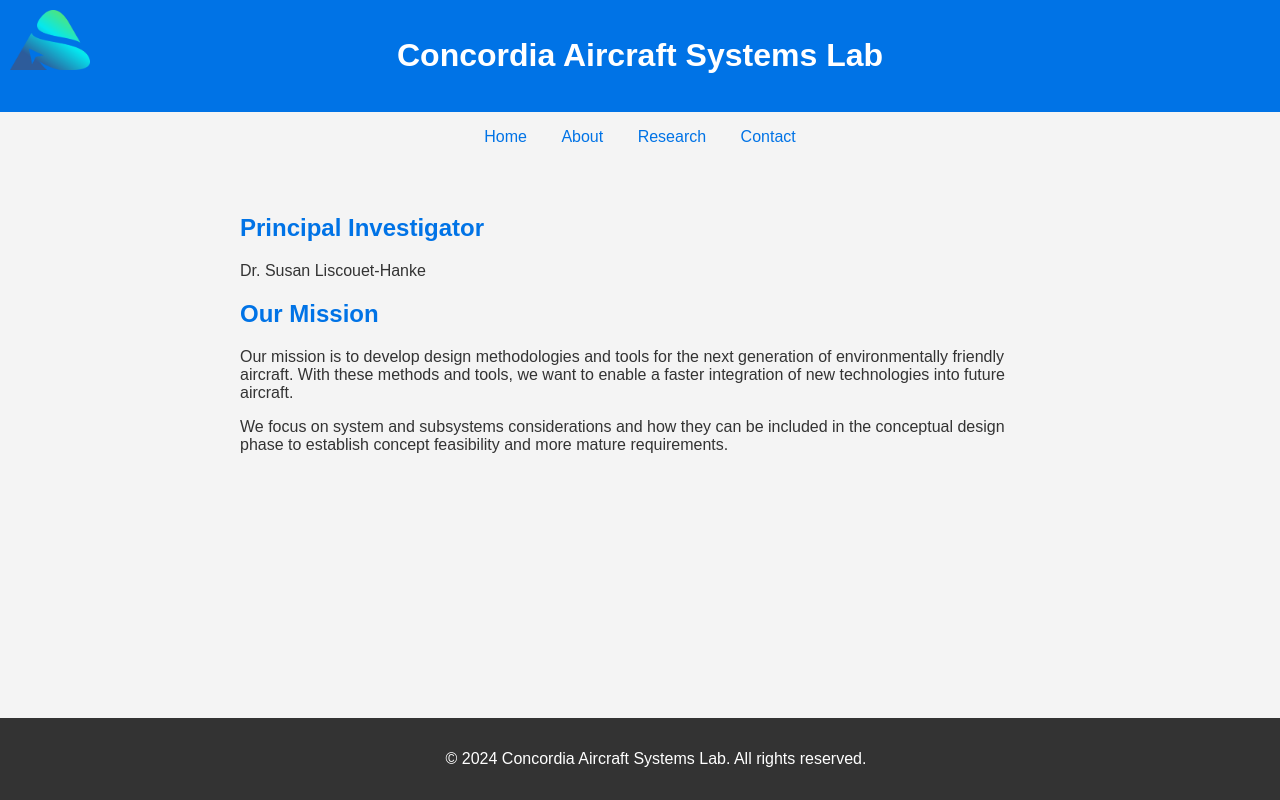
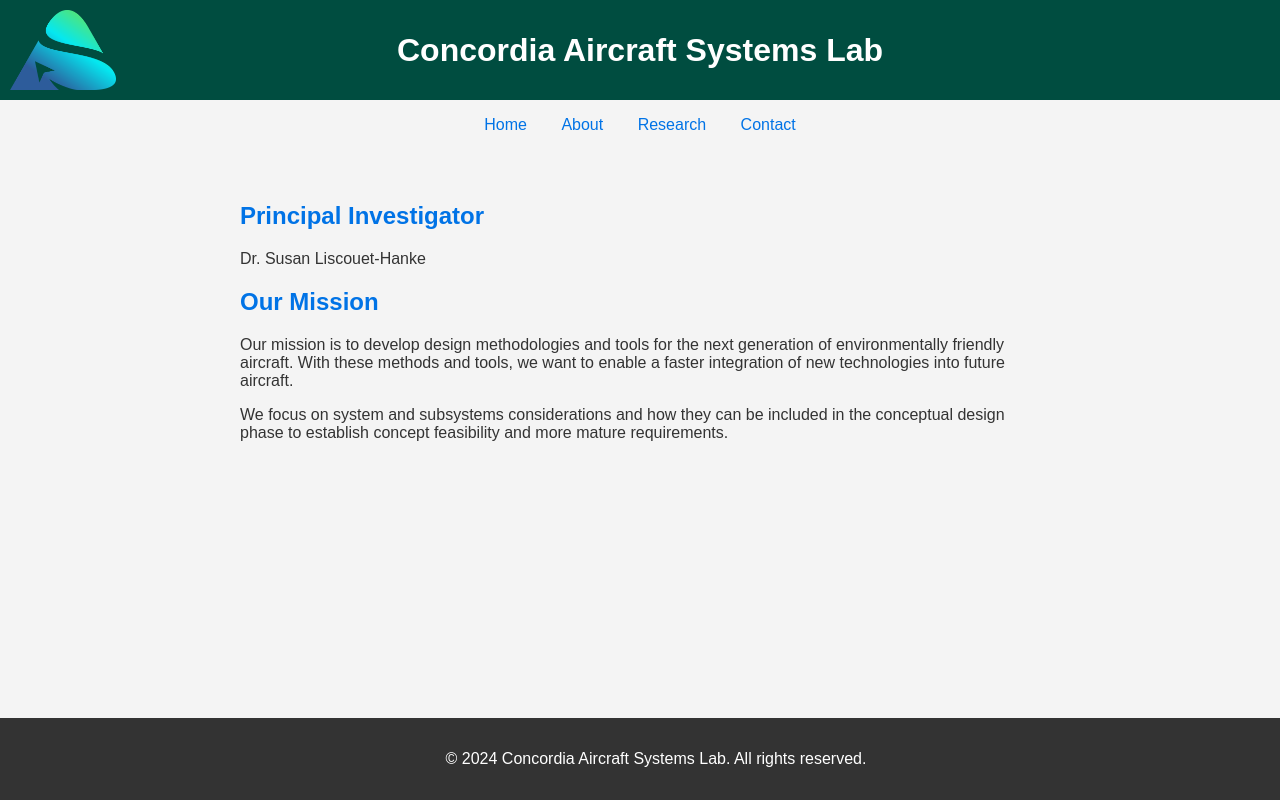
Before and after one commit to ConcordiaAircraftSystemsLab/ConcordiaAircraftSystemsLab.github.io, a plain HTML site: page index.html in a window 1280 px wide. Drawn offline with Linux system fonts and the light colour scheme.

Commit message:
Update banner color on index.html

```diff
--- a/index.html
+++ b/index.html
@@ -13,17 +13,22 @@
             padding: 0;
         }
         header {
-            background-color: #0073e6;
+            background-color: #004d40; /* Changed to a dark teal that complements the logo colors */
             color: white;
-            padding: 1rem;
+            padding: 0;
             text-align: center;
+            height: 100px;
             position: relative;
         }
         header img {
             position: absolute;
             top: 10px;
             left: 10px;
-            height: 60px;
+            height: 80px; /* Adjusted the height of the logo */
+        }
+        header h1 {
+            line-height: 100px; /* Matches the header height for centering */
+            margin: 0;
         }
         nav {
             margin: 1rem;
```
